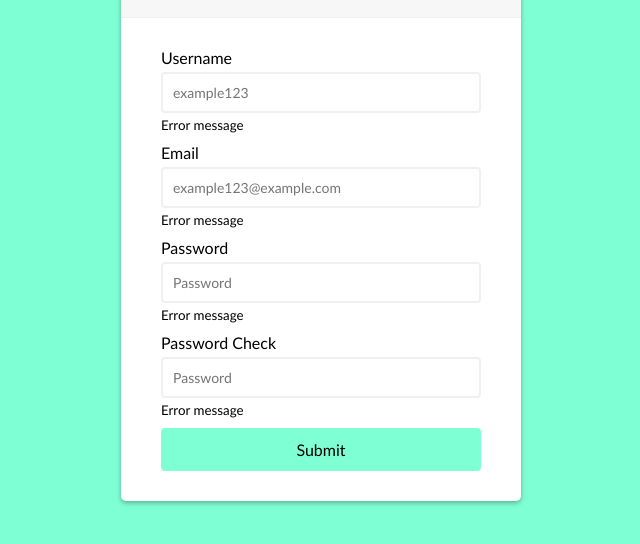
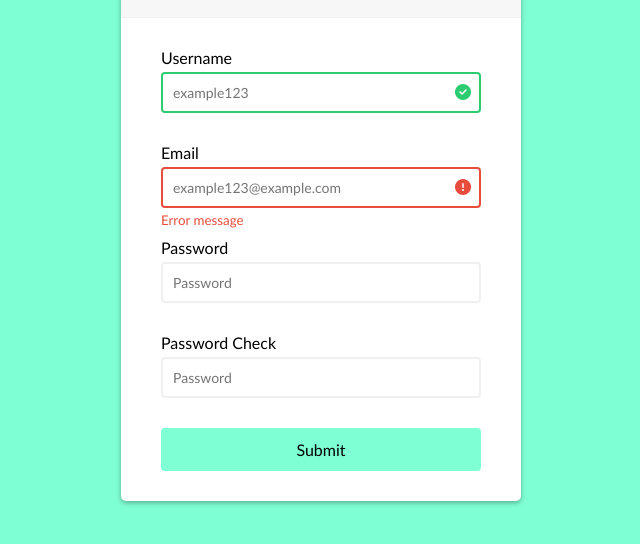
Before and after one commit to jaredmb97/JavaScript-form-submission-practice, a plain HTML site: page index.html in a window 1280 px wide. Shown: the part 176-720 px from the top of the page, without its empty margins (319-959 px from the left). Drawn offline with Linux system fonts and the light colour scheme.

Commit message:
finished css styling

```diff
--- a/index.html
+++ b/index.html
@@ -20,7 +20,7 @@
 
             <!-- Username -->
 
-            <div class="form-control">
+            <div class="form-control success">
                 <label>Username</label>
                 <input type="text" placeholder="example123" id="username">
                 <i class="fas fa-check-circle"></i>
@@ -30,7 +30,7 @@
 
             <!-- Email -->
 
-            <div class="form-control">
+            <div class="form-control error">
                 <label>Email</label>
                 <input type="email" placeholder="example123@example.com" id="email">
                 <i class="fas fa-check-circle"></i>
--- a/styles.css
+++ b/styles.css
@@ -57,17 +57,41 @@ body {
 	font-family: inherit;
 }
 
+.form-control.success input {
+	border-color: #2ecc71;
+}
+
+.form-control.error input {
+	border-color: #e74c3c;
+}
+
 .form-control i {
 	position: absolute;
-	top: 40px;
+	top: 36px;
 	right: 10px;
 	visibility: hidden;
+}
+
+.form-control.success i.fa-check-circle {
+	visibility: visible;
+	color: #2ecc71;
+}
+
+.form-control.error i.fa-exclamation-circle {
+	visibility: visible;
+	color: #e74c3c;
 }
 
 .form-control small {
 	position: absolute;
 	bottom: 0;
 	left: 0;
+	visibility: hidden;
+}
+
+.form-control.error small {
+	visibility: visible;
+	color: #e74c3c;
 }
 
 .form button {
```
